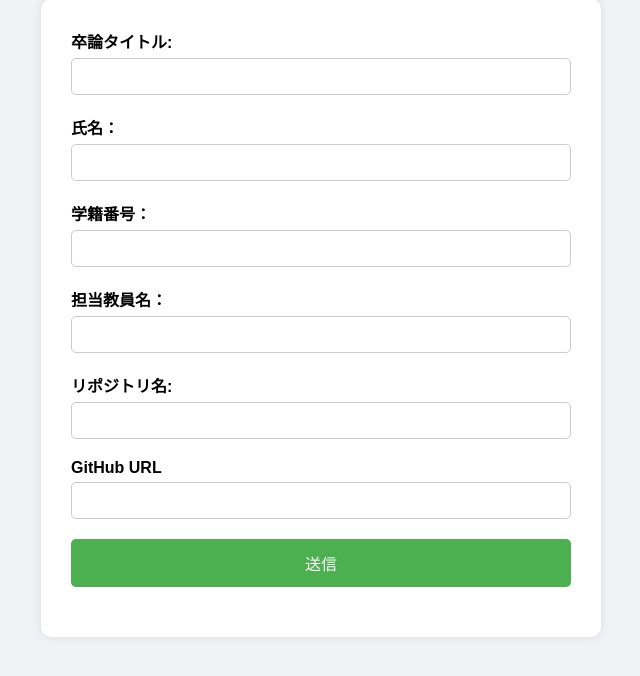
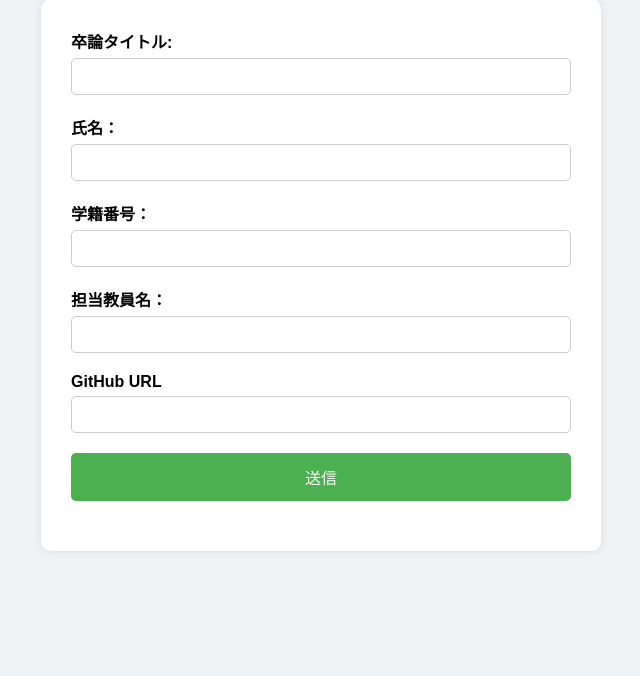
Before and after one commit to yyyyuda/soturonformat, a Flask app: page / in a window 1280 px wide. Shown: the part 49-725 px from the top of the page, without its empty margins (319-959 px from the left). Run offline with Flask 3, Linux system fonts and the light colour scheme.

Commit message:
細かいところの変更

```diff
--- a/app.py
+++ b/app.py
@@ -20,13 +20,12 @@ def index():
 def process_data():
 
     data = request.get_json()  # JSONデータを取得
-    name = data.get('name')
     latexTemplate = data.get('latexTemplate')
     latexBuild = data.get('latexBuild')
+    README = data.get('README')
+    name = data.get('name')
     studentNumber = data.get('studentNumber')
-    tittle  = data.get('tittle')
-    teacherName = data.get('teacherName')
-    repo_name = data.get('repo_name')
+    repo_name = "soturon"
     githubUrl = data.get('githubUrl')
 
     ## リポジトリ名とuploadsをパスとして結合
@@ -51,13 +50,13 @@ def process_data():
         with open(os.path.join(repo_path, 'README.md'), 'w') as f:
             ## ファイルに書き込み
             ## f.write：埋め込み文字列
-            f.write(f"# {repo_name}\nThis is a Git repository")
+            f.write(f"{README}")
 
         # 最初のコミット
         subprocess.run(['git', 'add', '.'], cwd=repo_path)
         subprocess.run(['git', 'commit', '-m', 'Initial commit'], cwd=repo_path)
 
-        with open(os.path.join(repo_path, 'soturon.tex'), 'w') as f:
+        with open(os.path.join(repo_path, f"{studentNumber}_{name}_卒業論文.tex"), 'w') as f:
             ## ファイルに書き込み
             ## f.write：埋め込み文字列
             f.write(f"{latexTemplate}")
--- a/static/scripts/main.js
+++ b/static/scripts/main.js
@@ -4,23 +4,24 @@
 const form = document.querySelector('form');
 
 form.addEventListener('submit', function(e) {
+  // ページのリロードを防ぐ
+  e.preventDefault()
 
-  e.preventDefault()
+  // 入力値を取得
   const name = document.getElementById('name').value || "京産太郎";
   const studentNumber = document.getElementById('studentNumber').value || "123456";
   const tittle = document.getElementById('soturontittle').value || "卒業論文のタイトル";
   const teacherName = document.getElementById('teacherName').value || "奥田次郎";
-  const repo_name = document.getElementById('repo_name').value || "soturon";  // リポジトリ名
-  const githubUrl = document.getElementById('GitHubURL').value || "https://github.co.jp/";
+  const githubUrl = document.getElementById('GitHubURL').value;
 
   //latex,build,bibファイル用のテンプレートを生成
-  //Buildファイルのテンプレート
+  //Buildファイル
   let latexBuild =`
     #!/bin/bash
     set -e  # エラーが出たら即終了
 
     # 変数
-    TEX_FILE="soturon.tex"  # ここにビルドしたいtexファイル名を入れる
+    TEX_FILE="${studentNumber}_${name}_卒業論文.tex"  # ここにビルドしたいtexファイル名を入れる
 
     # コンパイル
     lualatex "$TEX_FILE"
@@ -31,8 +32,6 @@ form.addEventListener('submit', function(e) {
     # 画面に表示する
     echo "PDFビルド完了!"
   `;
-
-
 
   //latexファイルのテンプレート
   let latexTemplate = `
@@ -89,14 +88,19 @@ form.addEventListener('submit', function(e) {
     \\end{document}
   `.trim(); //最初と最後の空白を消す
 
+  // READMEファイル
+  let README = `
+    # 卒論\n
+    - 卒論のREADMEです。
+  `.trim();
+
+  // 送信するデータをオブジェクトにまとめる
   const userData = {
     latexTemplate:latexTemplate,
     latexBuild:latexBuild,
+    README: README,
     name: name,  // 名前
     studentNumber: studentNumber,  // 学籍番号
-        tittle: tittle,  // 卒論タイトル
-        teacherName: teacherName,  // 教員名
-        repo_name: repo_name,  // リポジトリ名
     githubUrl: githubUrl,  // GitHub URL
   }
 
@@ -124,7 +128,7 @@ form.addEventListener('submit', function(e) {
     // ダウンロードリンクを作成してクリックをトリガー
     const a = document.createElement('a');
     a.href = url;
-            a.download = `${repo_name}.zip`; // ダウンロード時のファイル名
+    a.download = `soturon.zip`; // ダウンロード時のファイル名
     document.body.appendChild(a);
     a.click();
     a.remove();
@@ -135,38 +139,4 @@ form.addEventListener('submit', function(e) {
   .catch(error => {
     console.error('Error:', error);
   });
-
-
-    // 入力の要素を取得
-  /*
-
-  //latexファイルの生成
-  //空のzipファイルオブジェクトを生成
-  const zip = new JSZip();
-
-  //zipファイルにディレクトリ作成
-  const folder = zip.folder("soturon");
-
-  // zipにファイルを追加する、file(ファイル名、中身)
-  folder.file(`soturon.tex`, latexTemplate);
-  folder.file(`build.sh`, latexBuild);
-  folder.file("説明書.txt", "これは説明書です");
-
-  //zipを生成する
-  //zipファイル生成を非同期で行う、blobはブラウザで保存できるファイル
-  zip.generateAsync({ type: "blob" })
-  //非同期処理の後に実行(今回はzipファイル生成後)、contentにはzipファイルが入る
-    .then(function(content) {
-      // ブラウザでダウンロードできるようにする
-      const link = document.createElement('a');
-      link.href = URL.createObjectURL(content);
-      link.download = `soturon.zip`; // ダウンロードファイル名
-      document.body.appendChild(link);
-      link.click();
-      document.body.removeChild(link);
-      URL.revokeObjectURL(link.href);
-
 });
-
-    */
-});
--- a/templates/index.html
+++ b/templates/index.html
@@ -12,7 +12,7 @@
     <!-- タイトル入力 -->
     <div>
       <label for="soturontittle">卒論タイトル:</label>
-      <input type="text" id="soturontittle" name="soturontittle" autocomplete="soturontittle" required>
+      <input type="text" id="soturontittle" name="soturontittle" autocomplete="soturontittle">
     </div>
 
     <!-- 氏名入力 -->
@@ -33,16 +33,10 @@
       <input type="text" id="teacherName" name="teacherName" autocomplete="teacherName" required>
     </div>
 
-    <!-- リポジトリ名 入力 -->
-    <div>
-      <label for="repo_name">リポジトリ名:</label>
-      <input type="text" id="repo_name" name="repo_name" autocomplete="repo_name" required>
-    </div>
-
     <!-- GitHub URL-->
     <div>
       <label for="GitHubURL">GitHub URL</label>
-      <input type="text" id="GitHubURL" name="GitHubURL" autocomplete="GitHubURL" required>
+      <input type="text" id="GitHubURL" name="GitHubURL" autocomplete="GitHubURL">
     </div>
 
     <!-- 送信ボタン -->
```
Also changed, not shown: 1 other file. Lines whose indentation alone changed are shown as unchanged.
